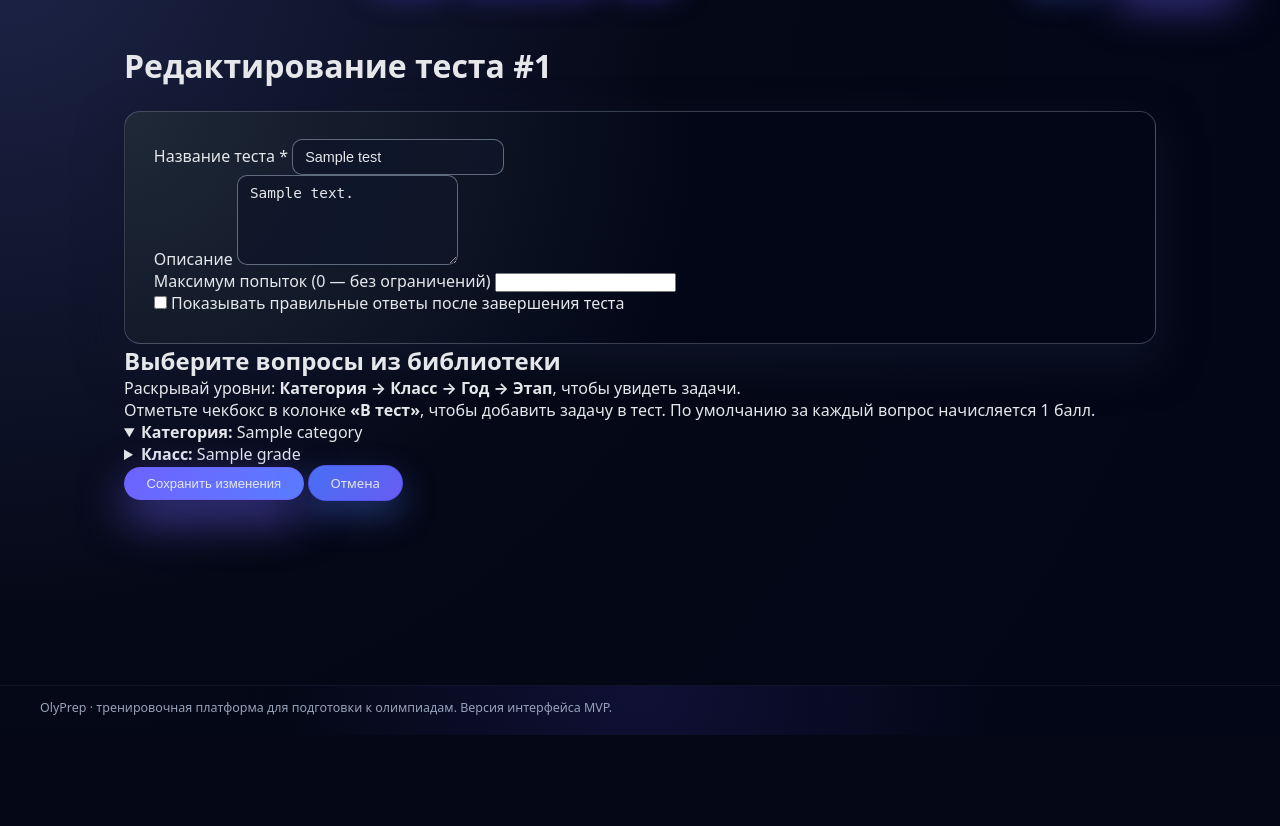
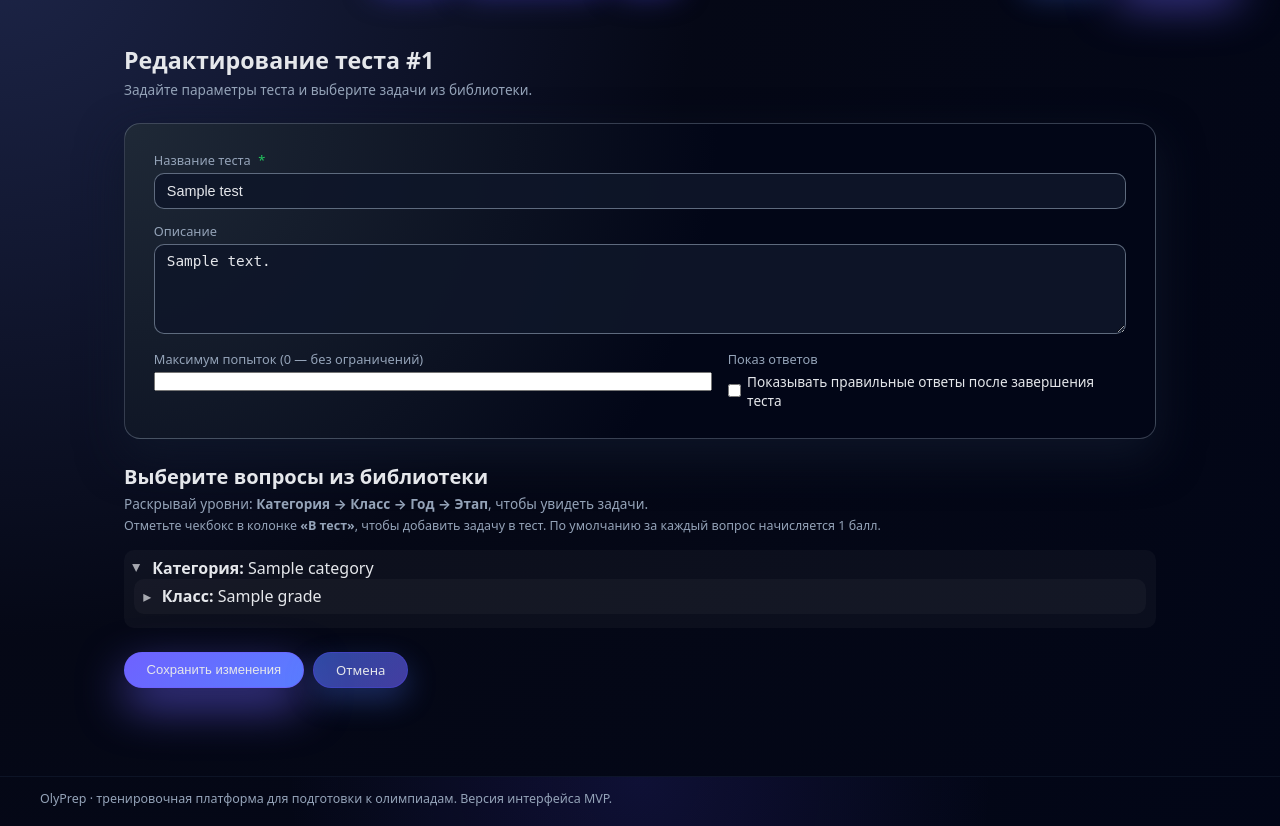
Before and after one commit to swqt2070-svg/olyprep, a FastAPI app: template app/templates/test_builder.html in a window 1280 px wide. Shown: the part 65-891 px from the top of the page. Before the commit the page ends 800 px from the top, so only its background shows below. Run offline with FastAPI, Linux system fonts and the light colour scheme; the template is opened without the code that fills it: most values are stand-ins (such as "Sample title", 1, 10 or a date in 2020).

Commit message:
reworked tests building v15 iwd

```diff
--- a/app/templates/test_builder.html
+++ b/app/templates/test_builder.html
@@ -6,97 +6,97 @@
 
 {% block content %}
 
-<div class="page-header d-flex justify-content-between align-items-center">
-    <h1 class="mb-0">
+<div class="page-header">
+    <div>
+        <h1 class="page-title">
             {% if mode == "create" %}
                 Создание теста
             {% else %}
                 Редактирование теста #{{ test.id }}
             {% endif %}
         </h1>
+        <p class="page-subtitle">
+            Задайте параметры теста и выберите задачи из библиотеки.
+        </p>
+    </div>
 </div>
 
 {% if error %}
-<div class="alert alert-danger mt-3">{{ error }}</div>
+<div class="alert alert-error">{{ error }}</div>
 {% endif %}
 {% if success %}
-<div class="alert alert-success mt-3">{{ success }}</div>
+<div class="alert alert-success">{{ success }}</div>
 {% endif %}
 
 <form method="post">
-    {# КАРТОЧКА С ФОРМОЙ ТЕСТА #}
-    <div class="card mt-3">
+    {# Карточка с настройками теста #}
+    <div class="card" style="margin-bottom:1.5rem;">
         <div class="card-body">
-            <div class="mb-3">
-                <label for="title" class="form-label">Название теста *</label>
+            <div class="field">
+                <label for="title" class="field-label">
+                    Название теста <span>*</span>
+                </label>
                 <input type="text"
                        id="title"
                        name="title"
-                       class="form-control"
                        value="{{ test.title if test else '' }}"
                        required>
             </div>
 
-            <div class="mb-3">
-                <label for="description" class="form-label">Описание</label>
+            <div class="field" style="margin-top:0.8rem;">
+                <label for="description" class="field-label">Описание</label>
                 <textarea id="description"
                           name="description"
-                          rows="3"
-                          class="form-control">{{ test.description if test else '' }}</textarea>
+                          rows="3">{{ test.description if test else '' }}</textarea>
             </div>
 
-            <div class="row g-3 mb-3">
-                <div class="col-md-6">
-                    <label for="max_attempts" class="form-label">
+            <div class="test-grid" style="margin-top:1rem;">
+                <div class="field">
+                    <label for="max_attempts" class="field-label">
                         Максимум попыток (0 — без ограничений)
                     </label>
                     <input type="number"
                            id="max_attempts"
                            name="max_attempts"
                            min="0"
-                           class="form-control"
                            value="{{ max_attempts if max_attempts is defined else (test.max_attempts if test and test.max_attempts is not none else 0) }}">
                 </div>
-                <div class="col-md-6 d-flex align-items-end">
-                    <div class="form-check">
-                        <input class="form-check-input"
-                               type="checkbox"
-                               id="show_correct_answers"
+                <div class="field" style="justify-content:flex-end;">
+                    <label class="field-label">Показ ответов</label>
+                    <label style="font-size:0.85rem; display:flex; align-items:center; gap:0.4rem;">
+                        <input type="checkbox"
                                name="show_correct_answers"
                                {% if test and test.show_correct_answers %}checked{% elif not test %}checked{% endif %}>
-                        <label class="form-check-label" for="show_correct_answers">
                         Показывать правильные ответы после завершения теста
                     </label>
                 </div>
             </div>
         </div>
     </div>
-    </div>
 
-    {# БЛОК ВЫБОРА ВОПРОСОВ — КОПИЯ ВТОРОЙ СТРАНИЦЫ #}
-    <h2 class="h4 mt-4 mb-2">Выберите вопросы из библиотеки</h2>
-
-    <p class="mt-3 text-muted">
+    {# Блок выбора вопросов — дизайн как в библиотеке задач #}
+    <h2 class="page-title" style="font-size:1.25rem;">Выберите вопросы из библиотеки</h2>
+    <p class="page-subtitle">
         Раскрывай уровни: <strong>Категория → Класс → Год → Этап</strong>, чтобы увидеть задачи.
     </p>
-    <p class="text-muted">
+    <p class="muted" style="margin-top:0.25rem;">
         Отметьте чекбокс в колонке <strong>«В тест»</strong>, чтобы добавить задачу в тест.
         По умолчанию за каждый вопрос начисляется 1 балл.
     </p>
 
     {% if not library %}
-        <p class="mt-3 text-muted">Пока нет вопросов в библиотеке.</p>
+        <p class="muted" style="margin-top:1rem;">Пока нет вопросов в библиотеке.</p>
     {% else %}
 
-    <div class="library-tree mt-3">
-        {# КАТЕГОРИЯ — дальше всё как во 2-ом шаблоне #}
+    <div class="library-tree" style="margin-top:1rem;">
+        {# Категория #}
         {% for category, grades in library|dictsort %}
         <details class="lib-level lib-category" {% if loop.first %}open{% endif %}>
             <summary class="lib-summary">
                 <strong>Категория:</strong> {{ category }}
             </summary>
 
-            {# КЛАСС #}
+            {# Класс #}
             {% for grade, years in grades|dictsort %}
             <details class="lib-level lib-grade">
                 <summary class="lib-summary">
@@ -104,7 +104,7 @@
                     {% if grade == 0 %}&mdash;{% else %}{{ grade }}{% endif %}
                 </summary>
 
-                {# ГОД #}
+                {# Год #}
                 {% for year_code, stages in years|dictsort %}
                 {% set code = year_code|string %}
                 {% if code and code|length == 4 %}
@@ -120,41 +120,39 @@
                         <strong>Год:</strong> {{ year_label or '—' }}
                     </summary>
 
-                    {# ЭТАП #}
+                    {# Этап #}
                     {% for stage, questions in stages|dictsort %}
                     <details class="lib-level lib-stage">
                         <summary class="lib-summary">
                             <strong>Этап:</strong> {{ stage or '—' }}
                         </summary>
 
-                        <div class="table-responsive mt-2 mb-3">
-                            <table class="table table-dark table-striped table-sm align-middle">
+                        <div class="table-card">
+                            <table>
                                 <thead>
                                     <tr>
-                                        {# ДОБАВЛЕНО: ЧЕКБОКСЫ #}
-                                        <th style="width: 70px;">В тест</th>
-                                        <th style="width: 60px;">ID</th>
+                                        <th style="width:70px;">В тест</th>
+                                        <th style="width:60px;">ID</th>
                                         <th>Задача</th>
-                                        <th style="width: 150px;">Тип</th>
-                                        {# Никаких кнопок редактирования/удаления тут нет #}
+                                        <th style="width:150px;">Тип</th>
                                     </tr>
                                 </thead>
                                 <tbody>
                                     {% for q in questions %}
                                     {% set tq = selected.get(q.id) if selected else None %}
                                     <tr>
-                                        <td class="text-center">
+                                        <td style="text-align:center;">
                                             <input type="checkbox"
                                                    name="q_{{ q.id }}_include"
-                                                   class="form-check-input builder-checkbox"
+                                                   class="builder-checkbox"
                                                    {% if tq %}checked{% endif %}>
                                             <input type="hidden"
                                                    name="q_{{ q.id }}_points"
                                                    value="1">
                                         </td>
-                                        <td>{{ q.id }}</td>
+                                        <td>#{{ q.id }}</td>
                                         <td>
-                                            <div class="d-flex align-items-start gap-2 question-preview">
+                                            <div style="display:flex; align-items:flex-start; gap:0.5rem;">
                                                 {% if q.image_path %}
                                                 <div class="question-thumb-wrapper">
                                                     <img src="{{ q.image_path }}"
@@ -194,17 +192,15 @@
     </div>
     {% endif %}
 
-    <div class="mt-4 d-flex gap-2">
+    <div style="margin-top:1.5rem; display:flex; gap:0.6rem;">
         <button type="submit" class="btn btn-primary">
             {% if mode == "create" %}Создать тест{% else %}Сохранить изменения{% endif %}
         </button>
-        <a href="/ui/tests" class="btn btn-secondary">Отмена</a>
+        <a href="/ui/tests" class="btn btn-ghost">Отмена</a>
     </div>
 </form>
 
-{% endblock %}
-
-{% block extra_styles %}
+{# СТИЛИ — КАК ВО ВТОРОМ ФАЙЛЕ, ПЛЮС ЧЕКБОКСЫ #}
 <style>
     .lib-level {
         margin-bottom: 0.5rem;
@@ -237,8 +233,9 @@
         border-radius: 6px;
     }
     .builder-checkbox {
+        transform: scale(1.05);
         cursor: pointer;
-        transform: scale(1.05);
     }
 </style>
+
 {% endblock %}
```
Lines whose indentation alone changed are shown as unchanged.
